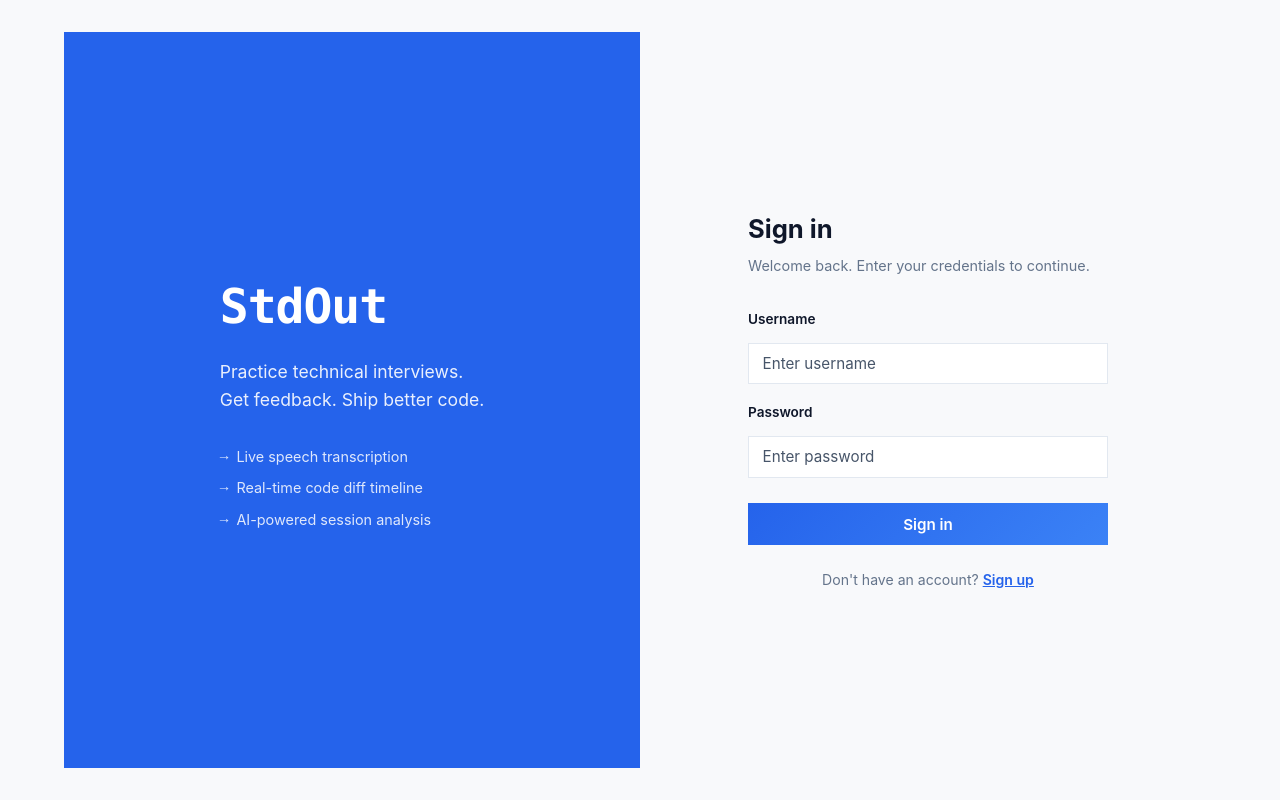
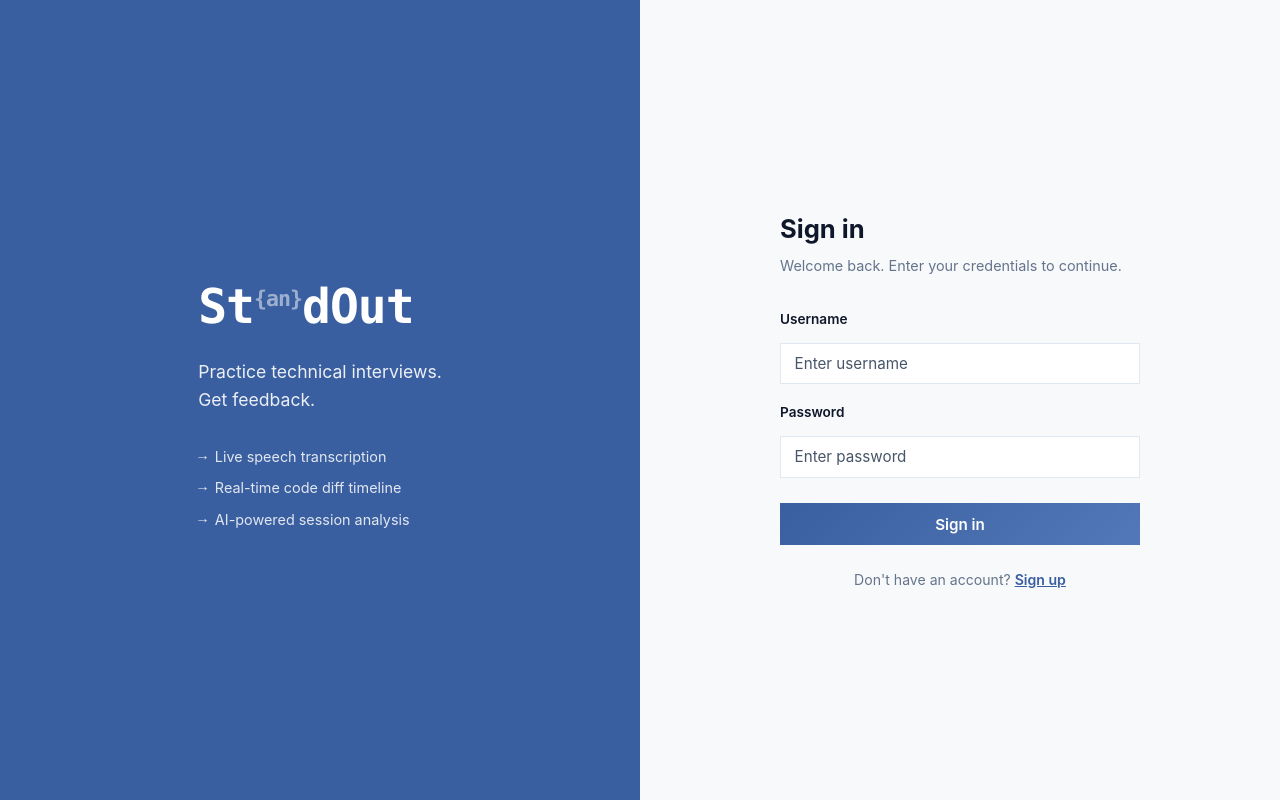
Before and after one commit to jeremyylimmm/StdOut, a React (Vite) app: page /login in a window 1280 px wide. Built offline with nearby package versions, Linux system fonts and the light colour scheme.

Commit message:
Style changes

```diff
--- a/src/App.css
+++ b/src/App.css
@@ -6,9 +6,9 @@
   --surface-hover: #f8fafc;
   --border: #e2e8f0;
   --border-light: #f1f5f9;
-  --brand: #2563eb;
-  --brand-light: #3b82f6;
-  --brand-dark: #1e40af;
+  --brand: #3a5fa0;
+  --brand-light: #5278b8;
+  --brand-dark: #2c4a7c;
   --success: #10b981;
   --success-light: #d1fae5;
   --error: #ef4444;
@@ -27,24 +27,24 @@
 }
 
 :root[data-theme="dark"] {
-  --bg: #0f172a;
-  --text: #f1f5f9;
-  --text-secondary: #cbd5e1;
-  --surface: #1e293b;
-  --surface-hover: #334155;
-  --border: #334155;
-  --border-light: #1e293b;
-  --brand: #3b82f6;
-  --brand-light: #60a5fa;
-  --brand-dark: #2563eb;
+  --bg: #111111;
+  --text: #eeeeee;
+  --text-secondary: #bbbbbb;
+  --surface: #1c1c1c;
+  --surface-hover: #2a2a2a;
+  --border: #2e2e2e;
+  --border-light: #3a3a3a;
+  --brand: #4a6fa5;
+  --brand-light: #6385b8;
+  --brand-dark: #3a5a8a;
   --success: #10b981;
   --success-light: #064e3b;
   --error: #ef4444;
   --error-light: #7c2d12;
   --warning: #f59e0b;
   --warning-light: #78350f;
-  --muted-surface: #1e293b;
-  --muted-text: #94a3b8;
+  --muted-surface: #222222;
+  --muted-text: #888888;
   --error-bg: #3a1f26;
   --error-text: #fecaca;
   --danger-border: #f87171;
@@ -117,6 +117,11 @@ p {
   overflow: hidden;
 }
 
+.app-main--login {
+  max-width: none;
+  padding: 0;
+}
+
 .navbar {
   display: flex;
   align-items: center;
@@ -145,7 +150,7 @@ p {
 }
 
 .theme-toggle--dark {
-  background: var(--brand);
+  background: #444;
 }
 
 .theme-toggle-icon {
@@ -185,13 +190,20 @@ p {
 }
 
 .brand {
-  font-family: "Fira Code", "Consolas", "Courier New", monospace;
+  font-family: "Consolas", "Fira Code", "Courier New", monospace;
   font-weight: 800;
   font-size: 1.25rem;
   background: linear-gradient(135deg, var(--brand) 0%, var(--brand-light) 100%);
   -webkit-background-clip: text;
   -webkit-text-fill-color: transparent;
   background-clip: text;
+}
+
+.brand-sub {
+  font-size: 0.5em;
+  vertical-align: super;
+  -webkit-text-fill-color: var(--brand-light);
+  opacity: 0.5;
 }
 
 .nav-links {
@@ -363,8 +375,7 @@ p {
 .login-page {
   display: grid;
   grid-template-columns: 1fr 1fr;
-  height: 100%;
-  min-height: 0;
+  height: 100vh;
 }
 
 .login-brand-panel {
@@ -381,11 +392,17 @@ p {
 }
 
 .login-brand-name {
-  font-family: "Fira Code", "Consolas", "Courier New", monospace;
+  font-family: "Consolas", "Fira Code", "Courier New", monospace;
   font-size: 3rem;
   font-weight: 800;
   letter-spacing: -1px;
   margin-bottom: 1rem;
+}
+
+.login-brand-sub {
+  font-size: 0.45em;
+  vertical-align: super;
+  opacity: 0.5;
 }
 
 .login-brand-tagline {
--- a/src/App.jsx
+++ b/src/App.jsx
@@ -9,12 +9,13 @@ function App() {
   const { user } = useAppState();
   const hideNavbar = location.pathname === "/login" && !user;
   const isInterviewSession = location.pathname === "/interview/session";
+  const isLogin = location.pathname === "/login" && !user;
 
   return (
     <div className="app-shell">
       {!hideNavbar && <Navbar />}
       <main
-        className={`app-main ${isInterviewSession ? "app-main--session" : ""}`}
+        className={`app-main ${isInterviewSession ? "app-main--session" : ""} ${isLogin ? "app-main--login" : ""}`}
       >
         <AppRoutes />
       </main>
--- a/src/components/Navbar.jsx
+++ b/src/components/Navbar.jsx
@@ -13,7 +13,7 @@ function Navbar() {
 
   return (
     <header className="navbar">
-      <div className="brand">StdOut</div>
+      <div className="brand">St<span className="brand-sub">&#123;an&#125;</span>dOut</div>
       <nav className="nav-links">
         <Link to="/interview/setup">New Interview</Link>
         <Link to="/interviews/old">Previous Interviews</Link>
--- a/src/pages/LoginPage.jsx
+++ b/src/pages/LoginPage.jsx
@@ -63,9 +63,9 @@ function LoginPage() {
     <div className="login-page">
       <div className="login-brand-panel">
         <div className="login-brand-content">
-          <div className="login-brand-name">StdOut</div>
+          <div className="login-brand-name">St<span className="login-brand-sub">&#123;an&#125;</span>dOut</div>
           <p className="login-brand-tagline">
-            Practice technical interviews.<br />Get feedback. Ship better code.
+            Practice technical interviews.<br />Get feedback.
           </p>
           <ul className="login-features">
             <li>Live speech transcription</li>
```
